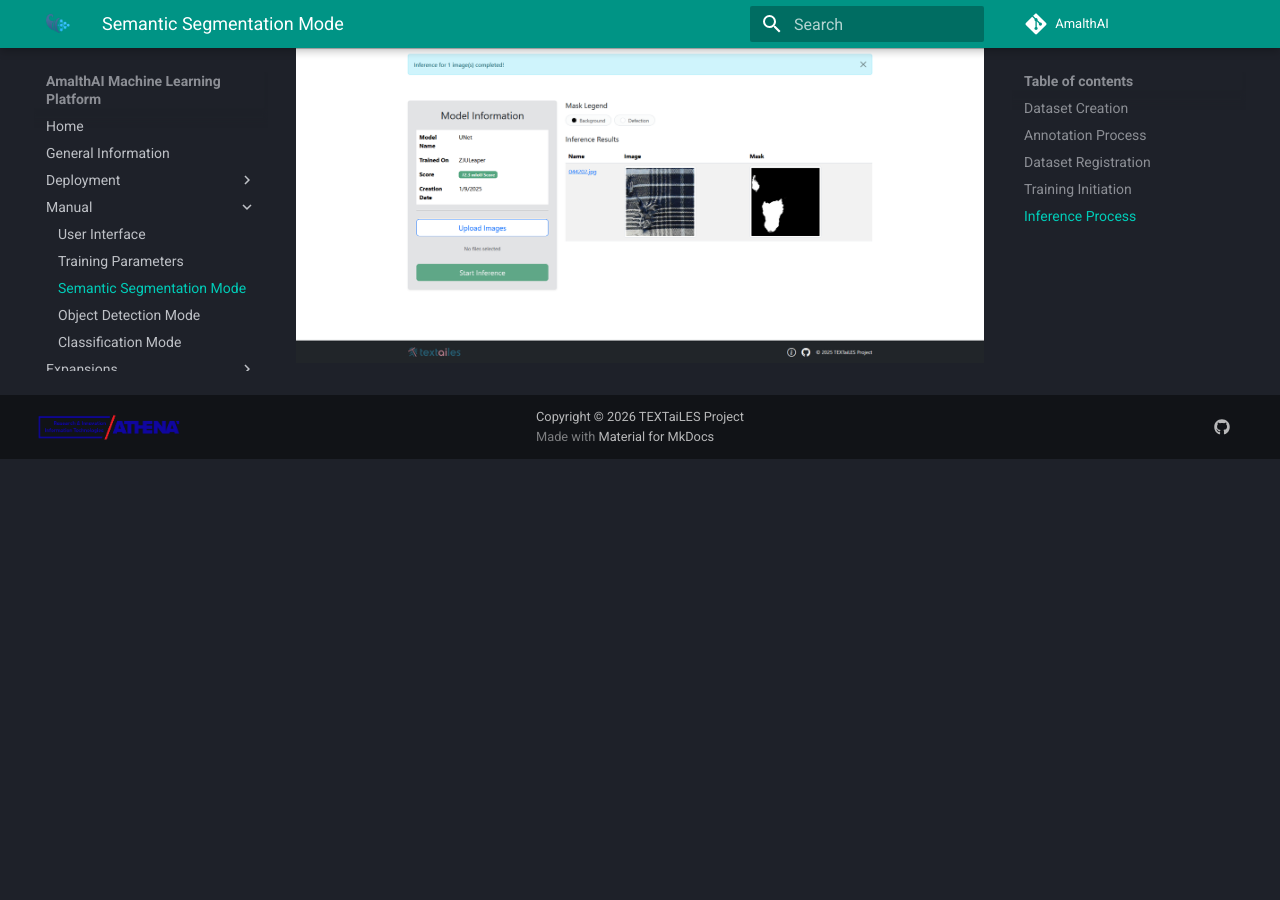
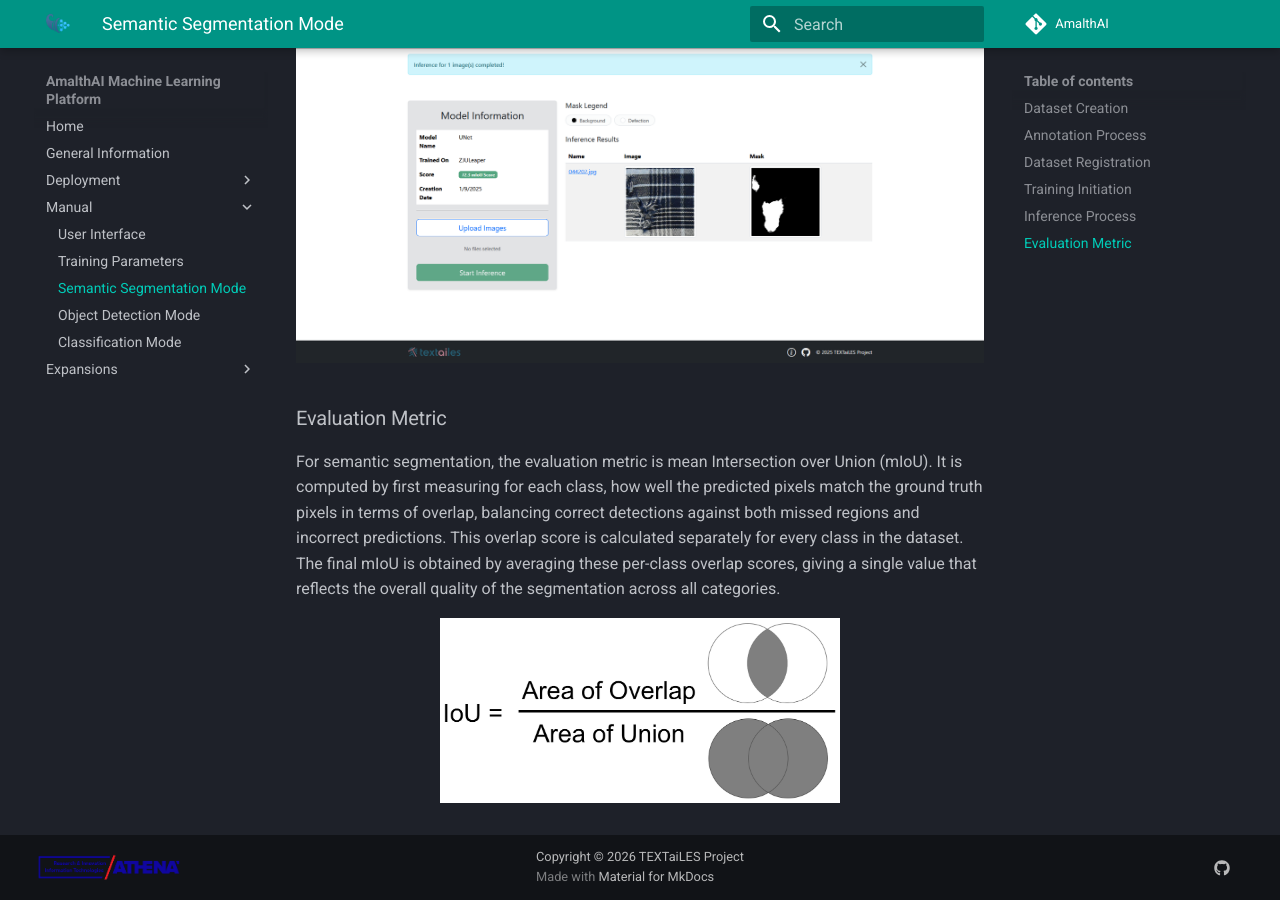
Before and after one commit to TEXTaiLES/AmalthAI-documentation, an MkDocs documentation site: the page built from docs/manual/semantic_segm.md, in a window 1280 px wide and 900 px high, scrolled down 3293 px. Built offline with MkDocs 1.6.1 and Material for MkDocs 9.7.7, drawn with Linux system fonts in a browser that asks for light colours; comment, search, counter and statistics services are not loaded; before the commit the page ends 3752 px from its top, so only the background shows below that.

Commit message:
Fixes previous commit

```diff
--- a/docs/manual/semantic_segm.md
+++ b/docs/manual/semantic_segm.md
@@ -91,3 +91,11 @@
 <p align="center">
   <img src="../../assets/platform_ui/segm_inference.png" alt="CVAT" width="800">
 </p>
+
+### Evaluation Metric
+
+For semantic segmentation, the evaluation metric is mean Intersection over Union (mIoU). It is computed by first measuring for each class, how well the predicted pixels match the ground truth pixels in terms of overlap, balancing correct detections against both missed regions and incorrect predictions. This overlap score is calculated separately for every class in the dataset. The final mIoU is obtained by averaging these per-class overlap scores, giving a single value that reflects the overall quality of the segmentation across all categories.
+
+<p align="center">
+  <img src="../../assets/others/miou.png" alt="miou_fig" width="400">
+</p>
```
Also changed, not shown: docs/manual/classification.md (+4 -0 lines), docs/manual/object_detection.md (+4 -0 lines), docs/manual/training_params.md (+1 -1 lines), docs/assets/others/miou.png (renamed from docs/assets/miou.png), 1 other file.
